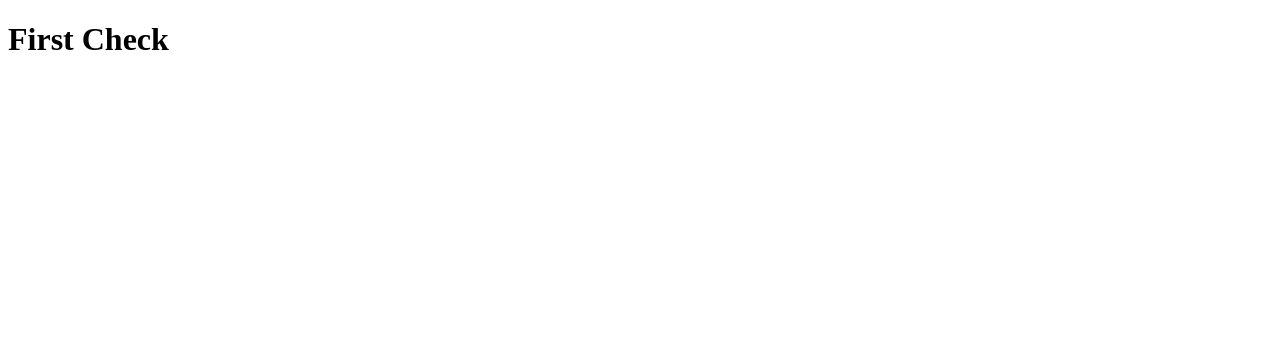
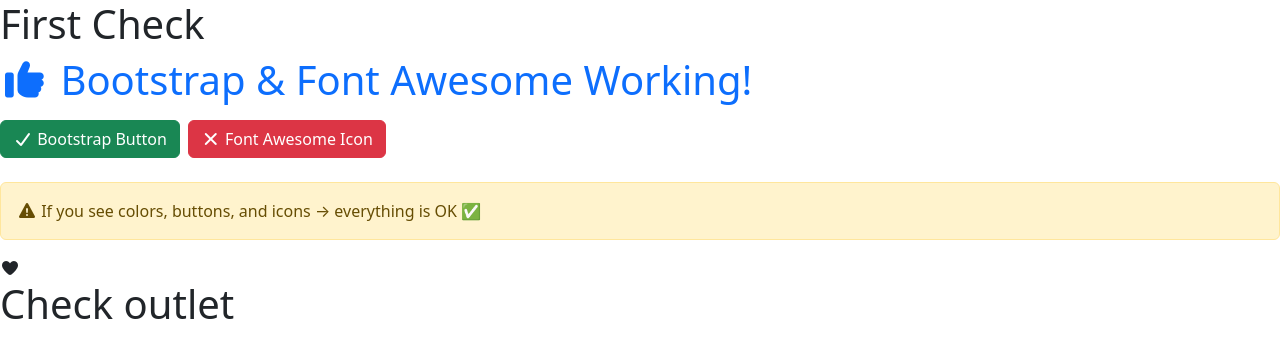
Before and after one commit to Ananya290/devTinderUI, an Angular app: page / in a window 1280 px wide. Shown: the top 358 px of the page. Built offline with nearby package versions, Linux system fonts and the light colour scheme.

Commit message:
first check up

```diff
--- a/angular.json
+++ b/angular.json
@@ -16,18 +16,17 @@
             "outputPath": "dist/dev-tinder-web",
             "index": "src/index.html",
             "browser": "src/main.ts",
-            "polyfills": [
-              "zone.js"
-            ],
+            "polyfills": ["zone.js"],
             "tsConfig": "tsconfig.app.json",
-            "assets": [
-              "src/favicon.ico",
-              "src/assets"
-            ],
+            "assets": ["src/favicon.ico", "src/assets"],
             "styles": [
+              "node_modules/bootstrap/dist/css/bootstrap.min.css",
+              "node_modules/@fortawesome/fontawesome-free/css/all.min.css",
               "src/styles.css"
             ],
-            "scripts": []
+            "scripts": [
+               "node_modules/bootstrap/dist/js/bootstrap.bundle.min.js"
+            ]
           },
           "configurations": {
             "production": {
@@ -74,22 +73,17 @@
         "test": {
           "builder": "@angular-devkit/build-angular:karma",
           "options": {
-            "polyfills": [
-              "zone.js",
-              "zone.js/testing"
-            ],
+            "polyfills": ["zone.js", "zone.js/testing"],
             "tsConfig": "tsconfig.spec.json",
-            "assets": [
-              "src/favicon.ico",
-              "src/assets"
-            ],
-            "styles": [
-              "src/styles.css"
-            ],
+            "assets": ["src/favicon.ico", "src/assets"],
+            "styles": ["src/styles.css"],
             "scripts": []
           }
         }
       }
     }
+  },
+  "cli": {
+    "analytics": false
   }
 }
--- a/package.json
+++ b/package.json
@@ -18,6 +18,9 @@
     "@angular/platform-browser": "^17.3.0",
     "@angular/platform-browser-dynamic": "^17.3.0",
     "@angular/router": "^17.3.0",
+    "@fortawesome/fontawesome-free": "^7.1.0",
+    "@popperjs/core": "^2.11.8",
+    "bootstrap": "^5.3.8",
     "rxjs": "~7.8.0",
     "tslib": "^2.3.0",
     "zone.js": "~0.14.3"
--- a/src/app/app.component.html
+++ b/src/app/app.component.html
@@ -1,3 +1,31 @@
 
 <h1>First Check</h1>
+
+    <h1 class="text-primary">
+      <i class="fa-solid fa-thumbs-up"></i>
+      Bootstrap & Font Awesome Working!
+    </h1>
+
+    <p class="mt-3">
+      <button class="btn btn-success">
+        <i class="fa-solid fa-check"></i> Bootstrap Button
+      </button>
+
+      <button class="btn btn-danger ms-2">
+        <i class="fa-solid fa-xmark"></i> Font Awesome Icon
+      </button>
+    </p>
+
+    <div class="alert alert-warning mt-4">
+      <i class="fa-solid fa-triangle-exclamation"></i>
+      If you see colors, buttons, and icons → everything is OK ✅
+    </div>
+    <i class="fa-solid fa-heart"></i>
+
+
+    <h1>Check outlet</h1>
+
+
+
+
 <router-outlet></router-outlet>
```
Also changed, not shown: 1 other file (tests, documents, lock files or other folders).
